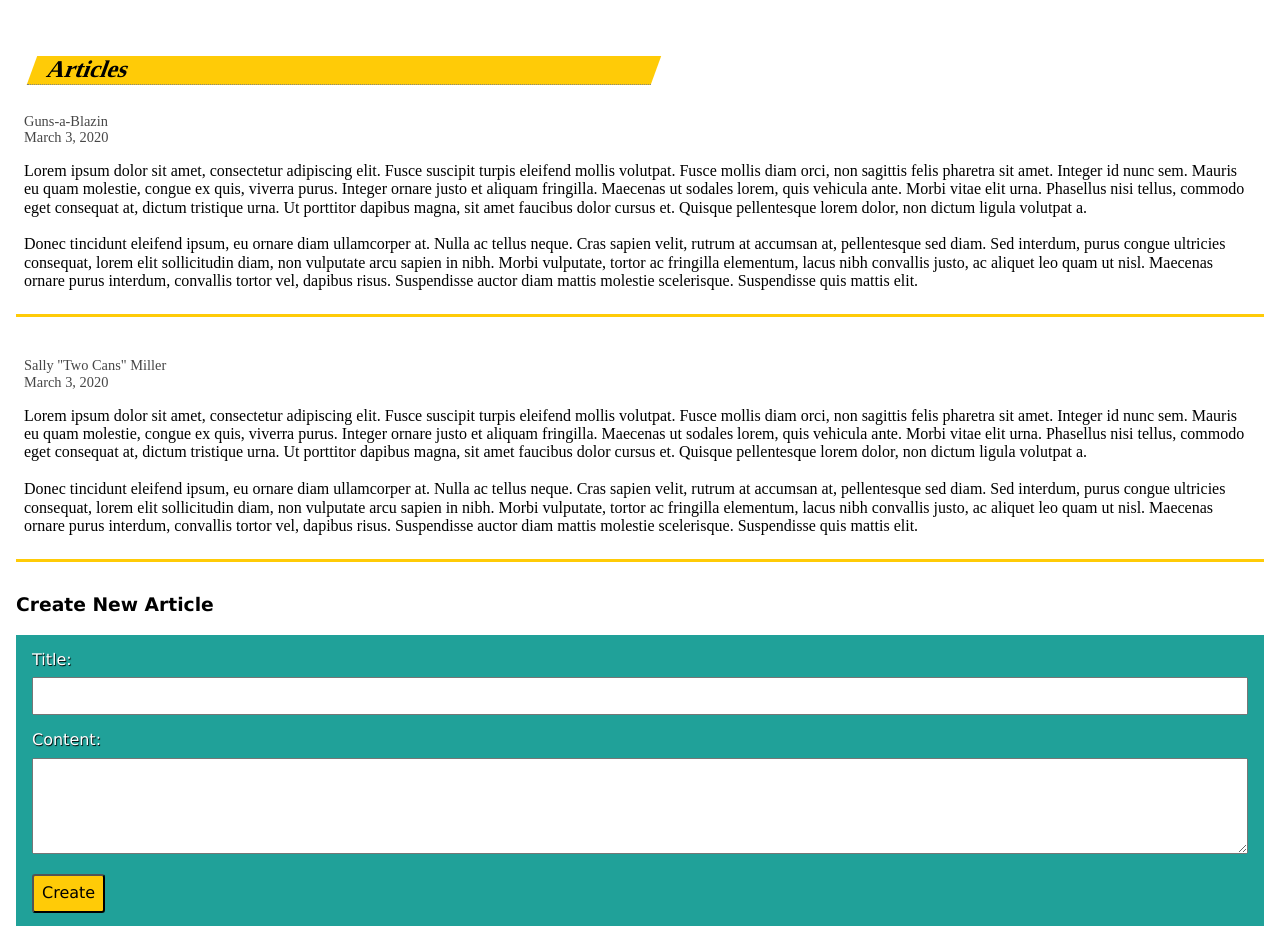
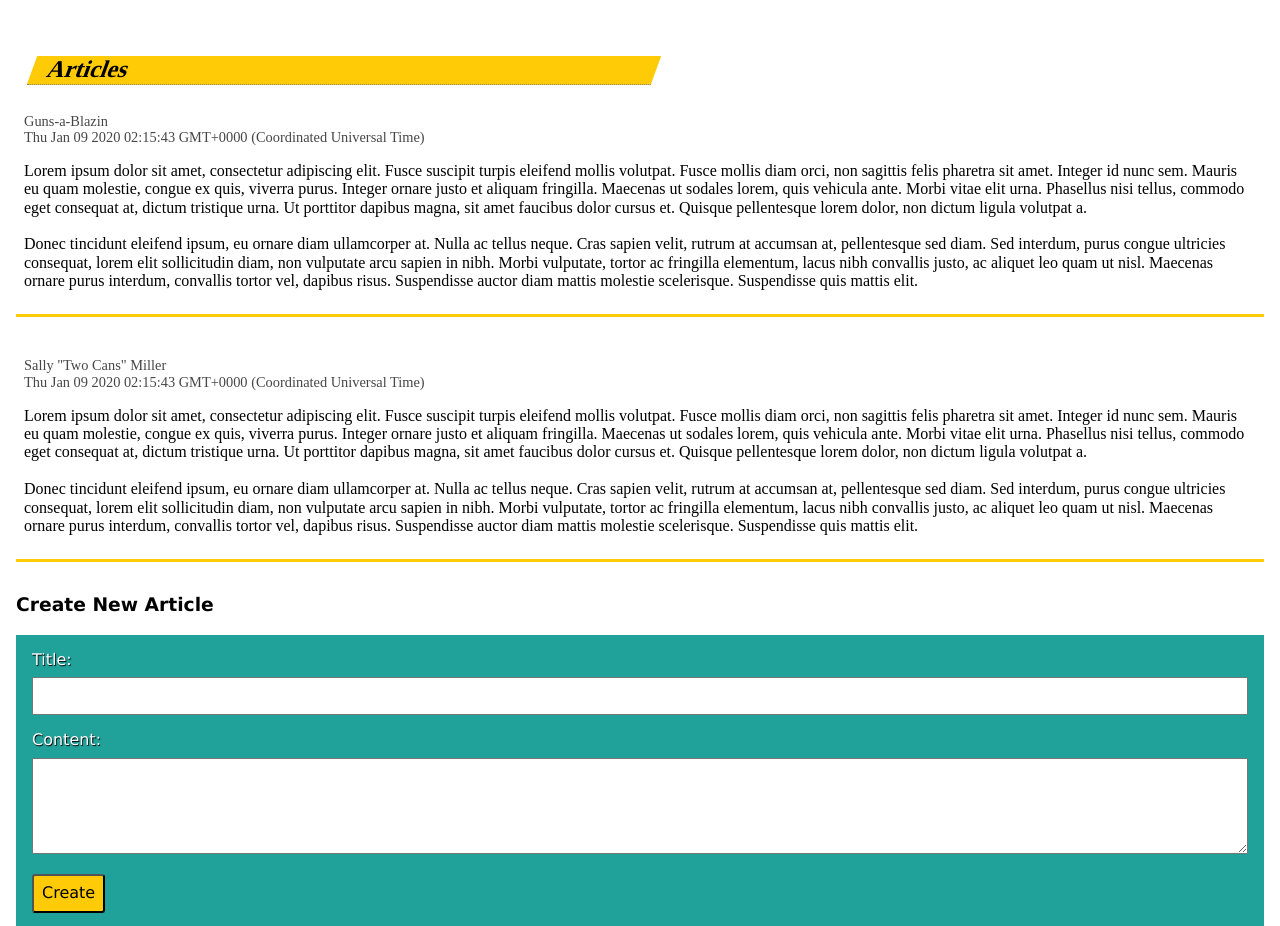
Before and after one commit to JacquesBegin/rocGames, an Angular app in the folder roc-games/: page / in a window 1280 px wide. Shown: the part 3260-4186 px from the top of the page. Built offline with nearby package versions, Linux system fonts and the light colour scheme.

Commit message:
Adds binding for article date.

```diff
--- a/roc-games/src/app/components/articles/article/article.component.html
+++ b/roc-games/src/app/components/articles/article/article.component.html
@@ -1,7 +1,7 @@
 <article class="article" *ngFor="let article of databaseArticles">
   <h2 class="articleTitle">{{ article.databaseArticle }}</h2>
   <div class="articleAuthor">{{ article.articleAuthor }}</div>
-  <div class="articleDate">March 3, 2020</div>
+  <div class="articleDate">{{ article.articleDate }}</div>
   <div class="articleContent">
     <p>Lorem ipsum dolor sit amet, consectetur adipiscing elit. Fusce suscipit turpis eleifend mollis volutpat. Fusce mollis diam orci, non sagittis felis pharetra sit amet. Integer id nunc sem. Mauris eu quam molestie, congue ex quis, viverra purus. Integer ornare justo et aliquam fringilla. Maecenas ut sodales lorem, quis vehicula ante. Morbi vitae elit urna. Phasellus nisi tellus, commodo eget consequat at, dictum tristique urna. Ut porttitor dapibus magna, sit amet faucibus dolor cursus et. Quisque pellentesque lorem dolor, non dictum ligula volutpat a.
       <br><br> Donec tincidunt eleifend ipsum, eu ornare diam ullamcorper at. Nulla ac tellus neque. Cras sapien velit, rutrum at accumsan at, pellentesque sed diam. Sed interdum, purus congue ultricies consequat, lorem elit sollicitudin diam, non vulputate arcu sapien in nibh. Morbi vulputate, tortor ac fringilla elementum, lacus nibh convallis justo, ac aliquet leo quam ut nisl. Maecenas ornare purus interdum, convallis tortor vel, dapibus risus. Suspendisse auctor diam mattis molestie scelerisque. Suspendisse quis mattis elit.</p>
```
